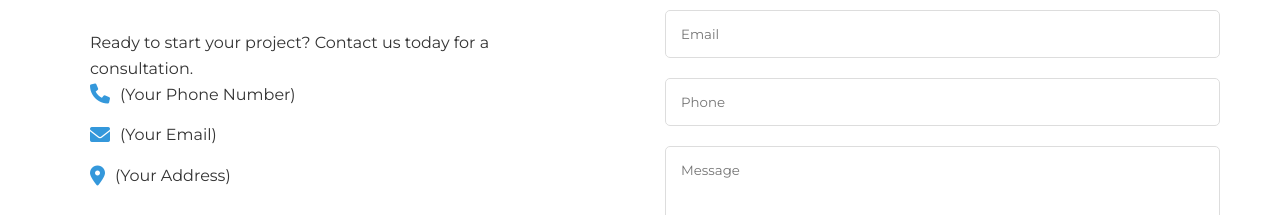
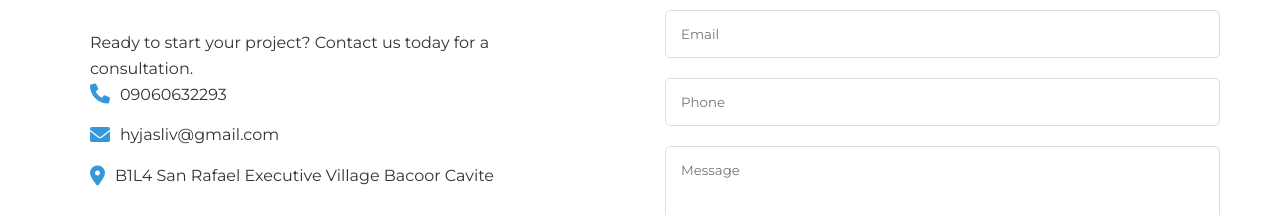
Before and after one commit to tobiassidgallen/renovare, a plain HTML site: page index.html in a window 1280 px wide. Shown: the part 3879-4094 px from the top of the page. Drawn offline with Linux system fonts and the light colour scheme.

Commit message:
Update index.html

```diff
--- a/index.html
+++ b/index.html
@@ -206,9 +206,9 @@
                     <h3>Get in Touch</h3>
                     <p>Ready to start your project? Contact us today for a consultation.</p>
                     <div class="contact-details">
-                        <p><i class="fas fa-phone"></i> (Your Phone Number)</p>
-                        <p><i class="fas fa-envelope"></i> (Your Email)</p>
-                        <p><i class="fas fa-map-marker-alt"></i> (Your Address)</p>
+                        <p><i class="fas fa-phone"></i> 09060632293</p>
+                        <p><i class="fas fa-envelope"></i> hyjasliv@gmail.com</p>
+                        <p><i class="fas fa-map-marker-alt"></i> B1L4 San Rafael Executive Village Bacoor Cavite</p>
                     </div>
                     <div class="social-links">
                         <a href="#" class="social-link"><i class="fab fa-facebook"></i></a>
```
